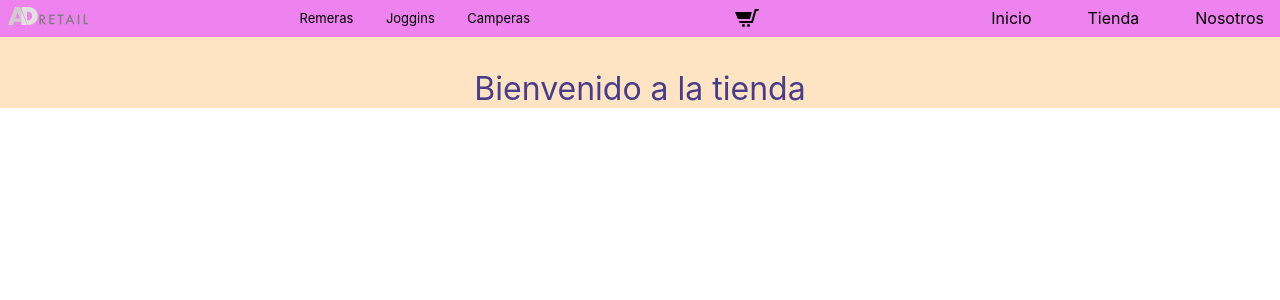
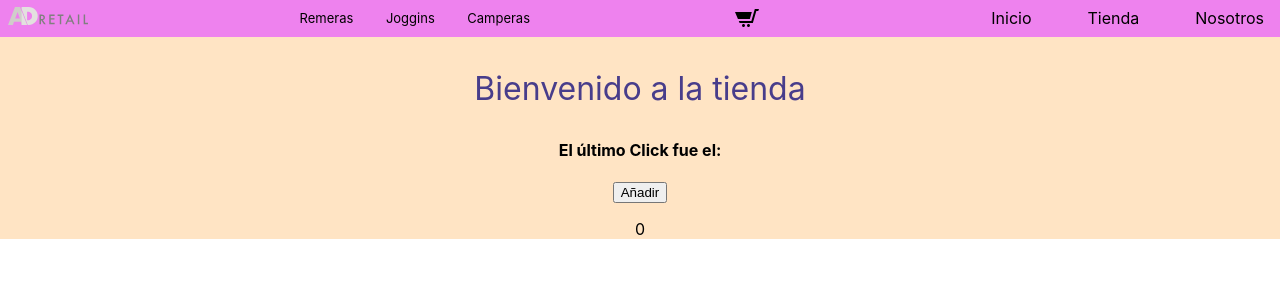
Before and after one commit to Ranthaz/tiendareactjs, a React (Create React App) app: page / in a window 1280 px wide. Shown: the top 300 px of the page. Built offline with nearby package versions, Linux system fonts and the light colour scheme.

Commit message:
contador de items

```diff
--- a/src/App.js
+++ b/src/App.js
@@ -1,6 +1,6 @@
 import './App.css';
 import Nav from './components/nav/navBar';
-import ItemListContainer from './components/itemlistcont/ItemListContainer';
+import ItemListContainer from './components/ItemListCont/ItemListContainer';
 
 
 
--- /dev/null
+++ b/src/components/ItemCount/ItemContador.js
@@ -0,0 +1,23 @@
+
+import React, {useState} from 'react'
+
+const ItemContador = () => {
+
+    const [contador, setContador] = useState(0);
+    const [fecha, setFecha] = useState("");
+
+    const CuentaClick = () => {
+        setContador(contador + 1);
+        setFecha(new Date().toLocaleString());
+    }
+
+    return (
+        <div className="itemContador">
+            <h4>El último Click fue el: {fecha} </h4>
+            <button onClick={CuentaClick}>Añadir</button>
+            <p>{contador}</p>
+        </div>
+    )
+}
+
+export default ItemContador
--- /dev/null
+++ b/src/components/ItemCount/StyleItemCount.scss
@@ -0,0 +1,5 @@
+.itemContador{
+    box-sizing: border-box;
+    width: 10em;
+    height: auto;
+}
--- a/src/components/cartwidget/CartWidget.js
+++ b/src/components/cartwidget/CartWidget.js
@@ -1,10 +1,10 @@
-import './stylescarrito.scss'
+import './StylesCartWidget.scss'
 import imagen from './media/carrito.svg'
 
 
 const CartWidget = () => {
     return (
-        <div className="carritocont">
+        <div className="CarritoCont">
            <img className="carrito" src={imagen} alt="logo ad-reail"/>
         </div>
     )
--- a/src/components/cartwidget/stylescarrito.scss
+++ b/src/components/cartwidget/StylesCartWidget.scss
@@ -1,4 +1,4 @@
-.carritocont{
+.CarritoCont{
     width: 1.5em;
     height: 1.5em;
     align-self: center;
--- a/src/components/itemlistcont/ItemListContainer.js
+++ b/src/components/itemlistcont/ItemListContainer.js
@@ -1,9 +1,12 @@
-import './styleitemlistcont.scss'
+import './StyleItemListCont.scss'
+import '../ItemCount/ItemContador'
+import ItemContador from '../ItemCount/ItemContador'
 
 const ItemListContainer = (props) => {
     return (
         <div className="itemLiCo">
             <p className="bienvenidaMsj">{props.mensaje}</p>
+            <ItemContador/>
         </div>
     )
 }
```
